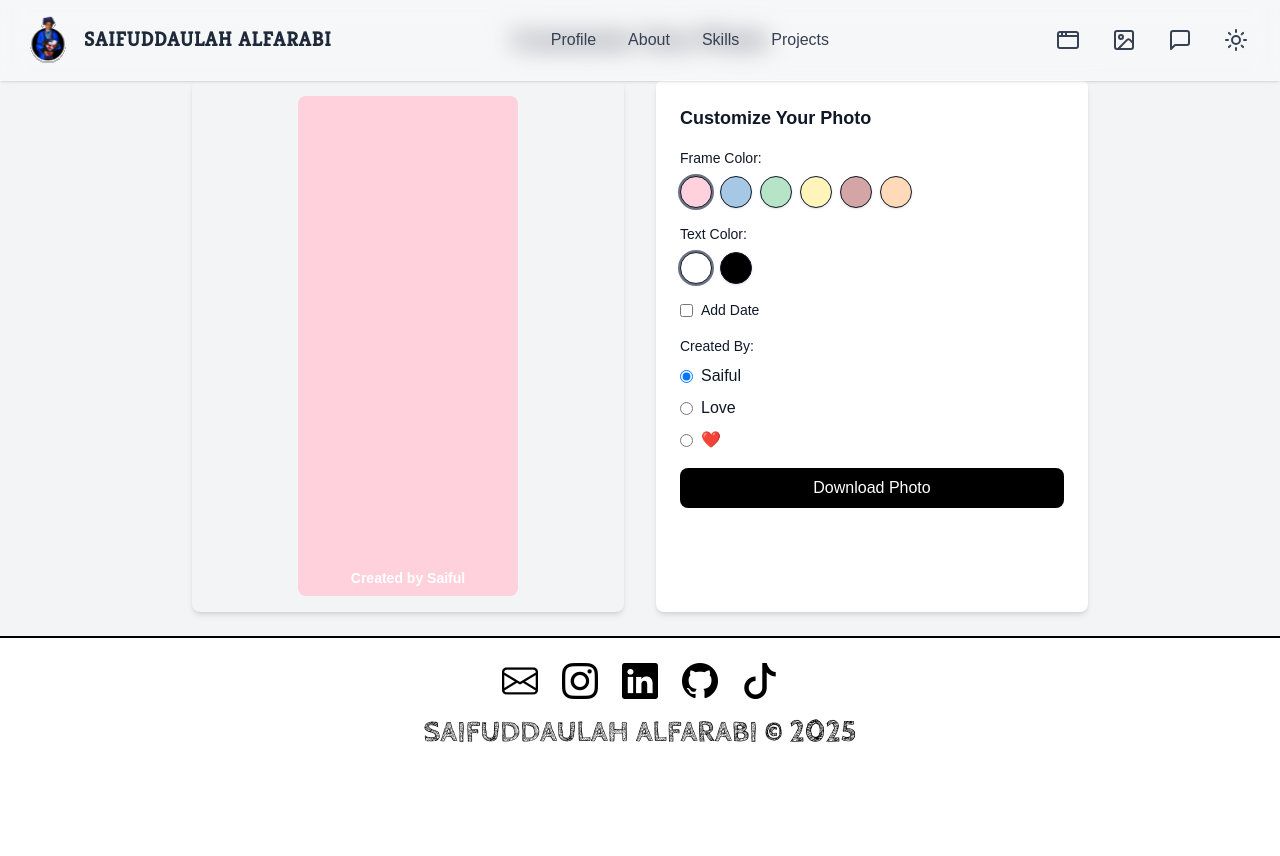
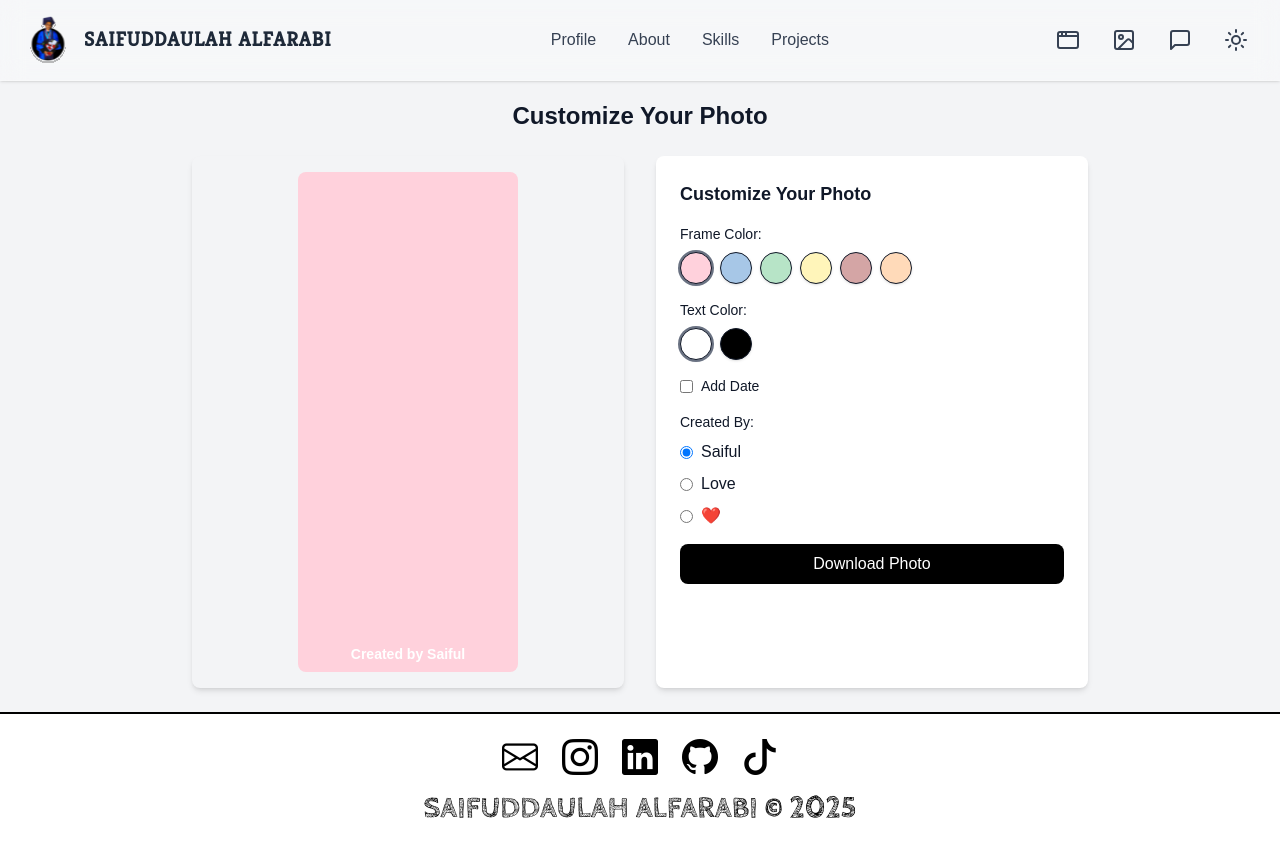
Before and after one commit to SaifulDA/webportov3, a React (Vite) app: page /customize in a window 1280 px wide. Shown: the top 856 px of the page. Before the commit the page ends 817 px from the top, so only its background shows below. Built offline with nearby package versions, Linux system fonts and the light colour scheme.

Commit message:
Style: add pt-25 for navbar

```diff
--- a/src/pages/app/CustomizePhoto.jsx
+++ b/src/pages/app/CustomizePhoto.jsx
@@ -68,7 +68,7 @@ const CustomizePhoto = () => {
   return (
     <div className="min-h-screen flex flex-col bg-gray-100 dark:bg-gray-900 transition-colors duration-300">
       <Navbar />
-      <section className="flex-grow p-6 flex flex-col items-center">
+      <section className="flex-grow p-6 flex flex-col items-center pt-25">
         <h1 className="text-2xl font-bold mb-6 text-center text-gray-900 dark:text-white">Customize Your Photo</h1>
         <canvas ref={canvasRef} className="hidden" />
         <div className="w-full max-w-4xl grid grid-cols-1 md:grid-cols-2 gap-8">
```
